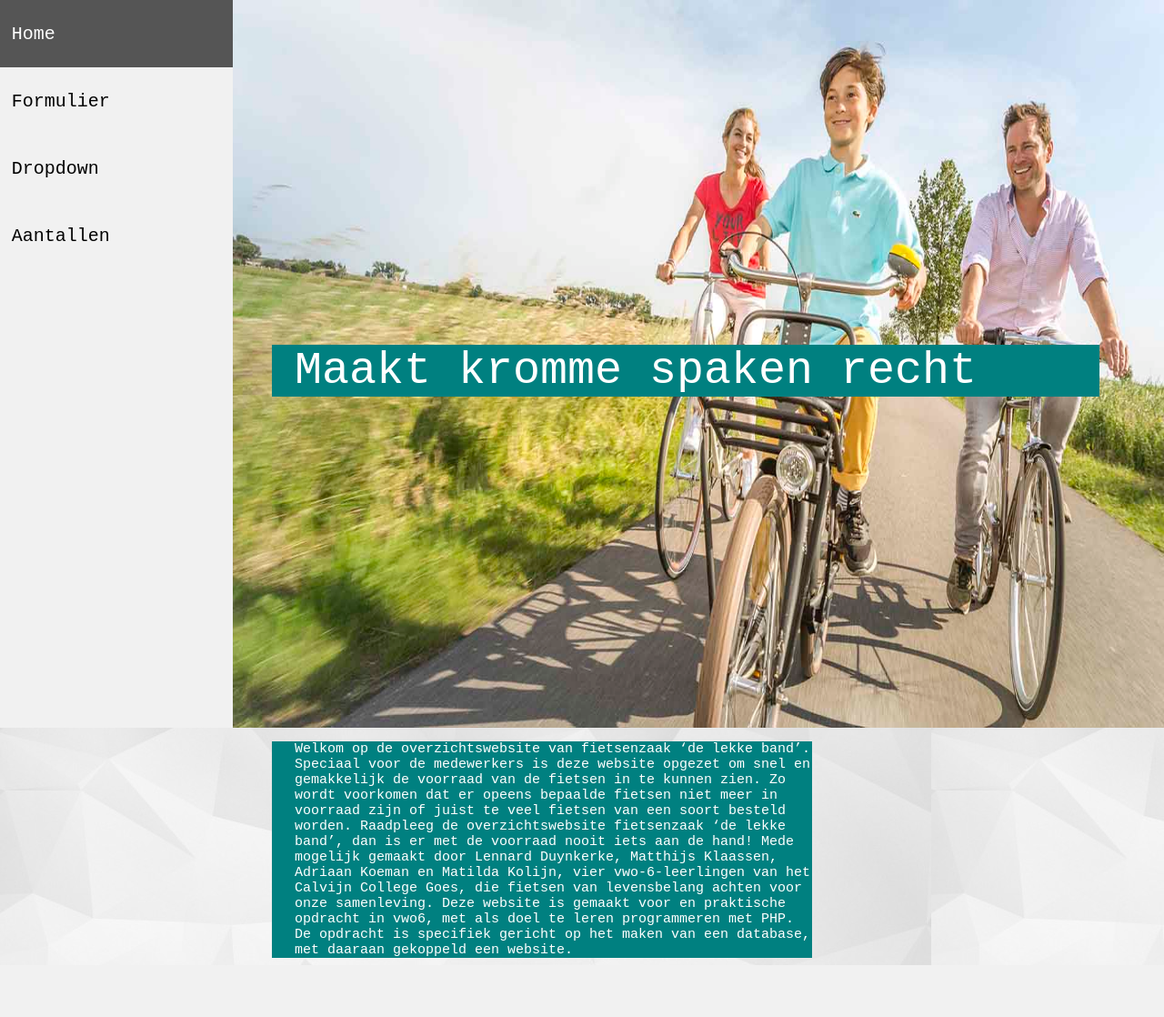
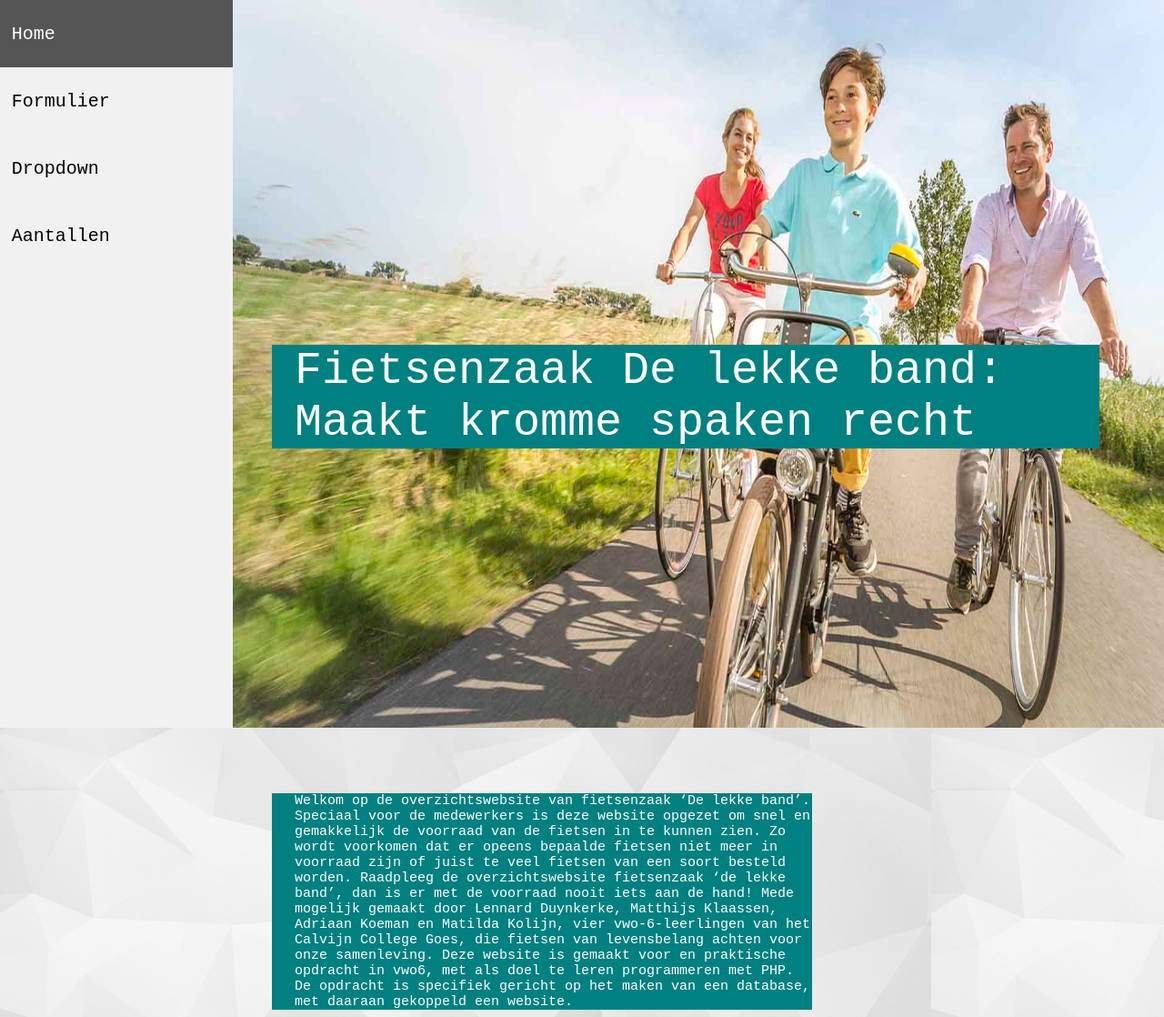
Before and after one commit to matthijsklaassen/Fietsenzaak, a PHP site: page /Home.php in a window 1280 px wide. Shown: the whole page at 91% size. Before the commit the page ends 1061 px from the top, so only its background shows below. Run offline with PHP 8.4, Linux system fonts and the light colour scheme.

Commit message:
Update Home.php

```diff
--- a/Home.php
+++ b/Home.php
@@ -28,10 +28,10 @@
            src: welk plaatje / waar komt het plaatje vandaan-->
 
     <p id="slogan">
-       Maakt kromme spaken recht <br></p>
+       Fietsenzaak De lekke band: Maakt kromme spaken recht <br></p>
 
     <p id="welkom">
-      Welkom op de overzichtswebsite van fietsenzaak ‘de lekke band’.
+      Welkom op de overzichtswebsite van fietsenzaak ‘De lekke band’.
       Speciaal voor de medewerkers is deze website opgezet om snel en gemakkelijk de voorraad van de fietsen in te kunnen zien.
       Zo wordt voorkomen dat er opeens bepaalde fietsen niet meer in voorraad zijn of juist te veel fietsen van een soort besteld worden.
       Raadpleeg de overzichtswebsite fietsenzaak ‘de lekke band’, dan is er met de voorraad nooit iets aan de hand!
```
